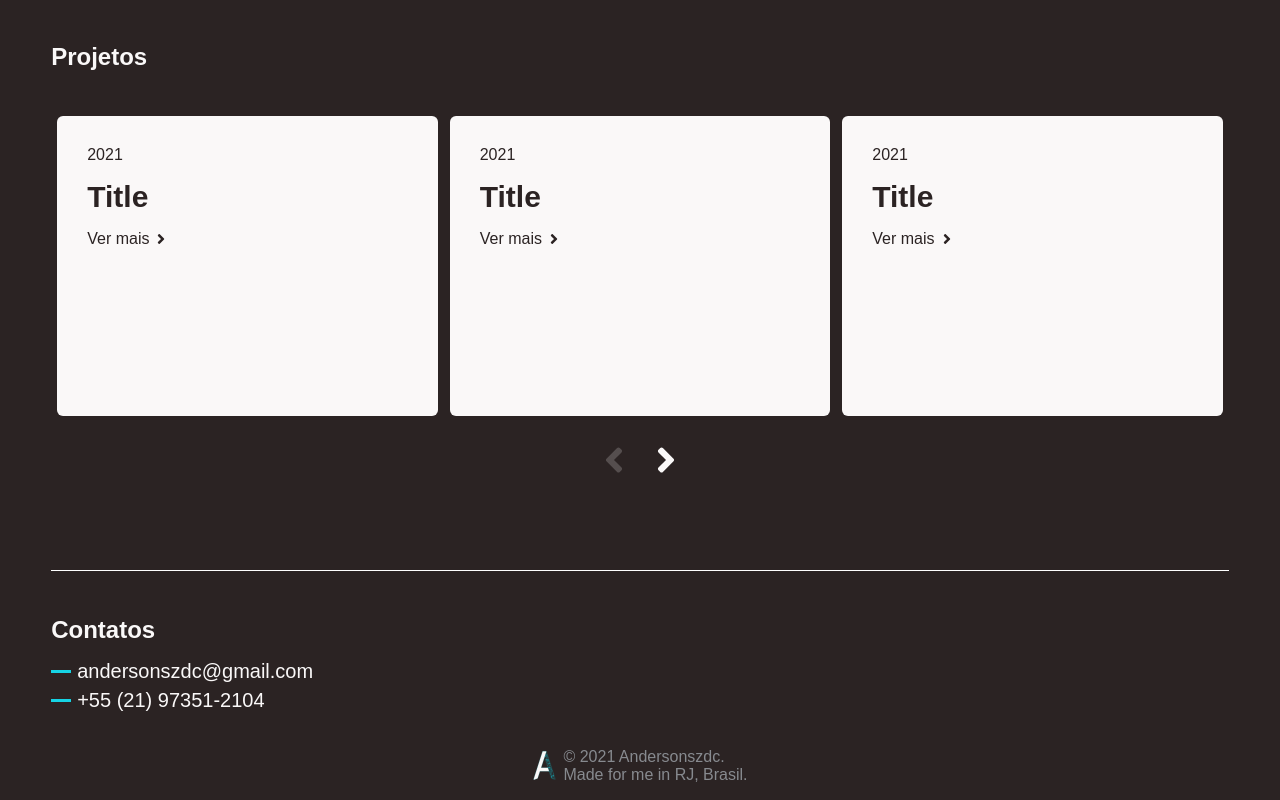
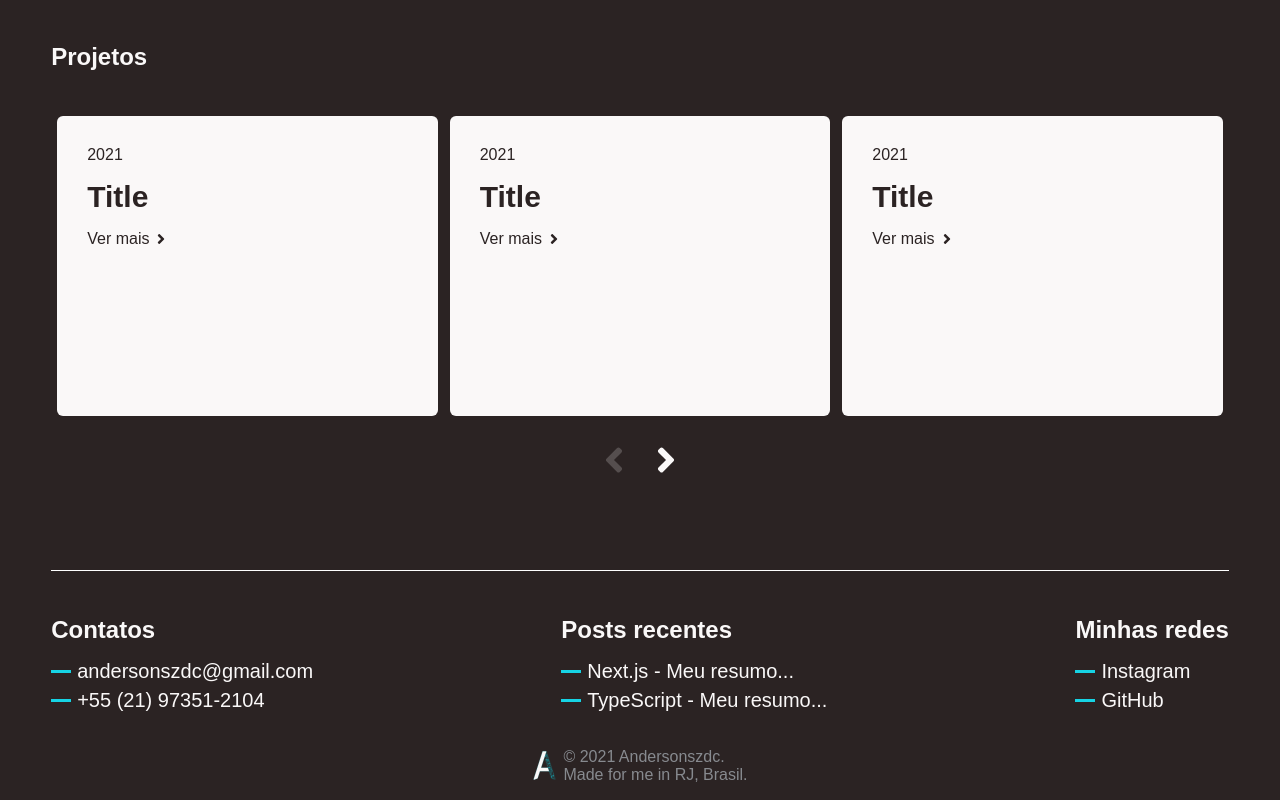
Before and after one commit to andersonszdc/My-site, a Next.js app: page / in a window 1280 px wide. Shown: the part 759-1559 px from the top of the page. Built offline with nearby package versions, Linux system fonts and the light colour scheme.

Commit message:
footer pronto

```diff
--- a/components/Footer.tsx
+++ b/components/Footer.tsx
@@ -6,19 +6,22 @@ const Wrapper = styled.div`
   display: flex;
   flex-direction: column;
   padding: 45px 4% 16px 4%;
-  .content {
   span {
     display: block;
     border-top: 1px solid white;
     width: 100%;
     margin: 45px 0;
   }
+  .content {
+    display: flex;
+    justify-content: space-between;
+    width: 100%;
+    .box {
       .title {
         margin-bottom: 16px;
         font-size: 24px;
       }
-    .email,
-    .number {
+      .item {
         display: flex;
         align-items: center;
         margin-bottom: 6px;
@@ -33,6 +36,7 @@ const Wrapper = styled.div`
           width: 20px;
           height: 3px;
           background-color: ${props => props.theme.colors.blue};
+        }
       }
     }
   }
@@ -51,11 +55,23 @@ const Wrapper = styled.div`
 const Footer: React.FC = () => {
   return (
     <Wrapper>
+      <span></span>
       <div className='content'>
-        <span></span>
+        <ul className='box'>
           <h3 className='title'>Contatos</h3>
-        <p className='email'>andersonszdc@gmail.com</p>
-        <p className='number'>+55 (21) 97351-2104</p>
+          <li className='item'>andersonszdc@gmail.com</li>
+          <li className='item'>+55 (21) 97351-2104</li>
+        </ul>
+        <ul className='box'>
+          <h3 className='title'>Posts recentes</h3>
+          <li className='item'>Next.js - Meu resumo...</li>
+          <li className='item'>TypeScript - Meu resumo...</li>
+        </ul>
+        <ul className='box'>
+          <h3 className='title'>Minhas redes</h3>
+          <li className='item'>Instagram</li>
+          <li className='item'>GitHub</li>
+        </ul>
       </div>
       <div className='credit'>
         <Logo width="25px" color="#FAF8F8" />
```
Lines whose indentation alone changed are shown as unchanged.
